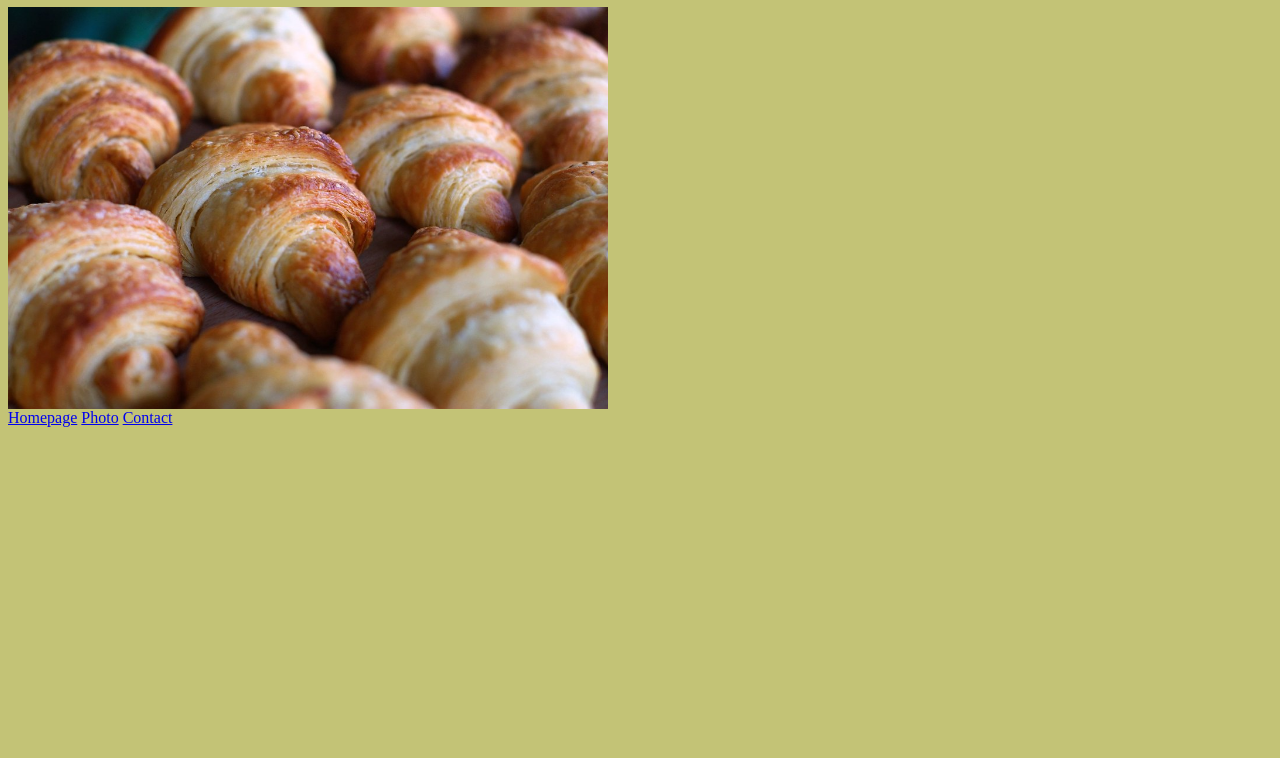
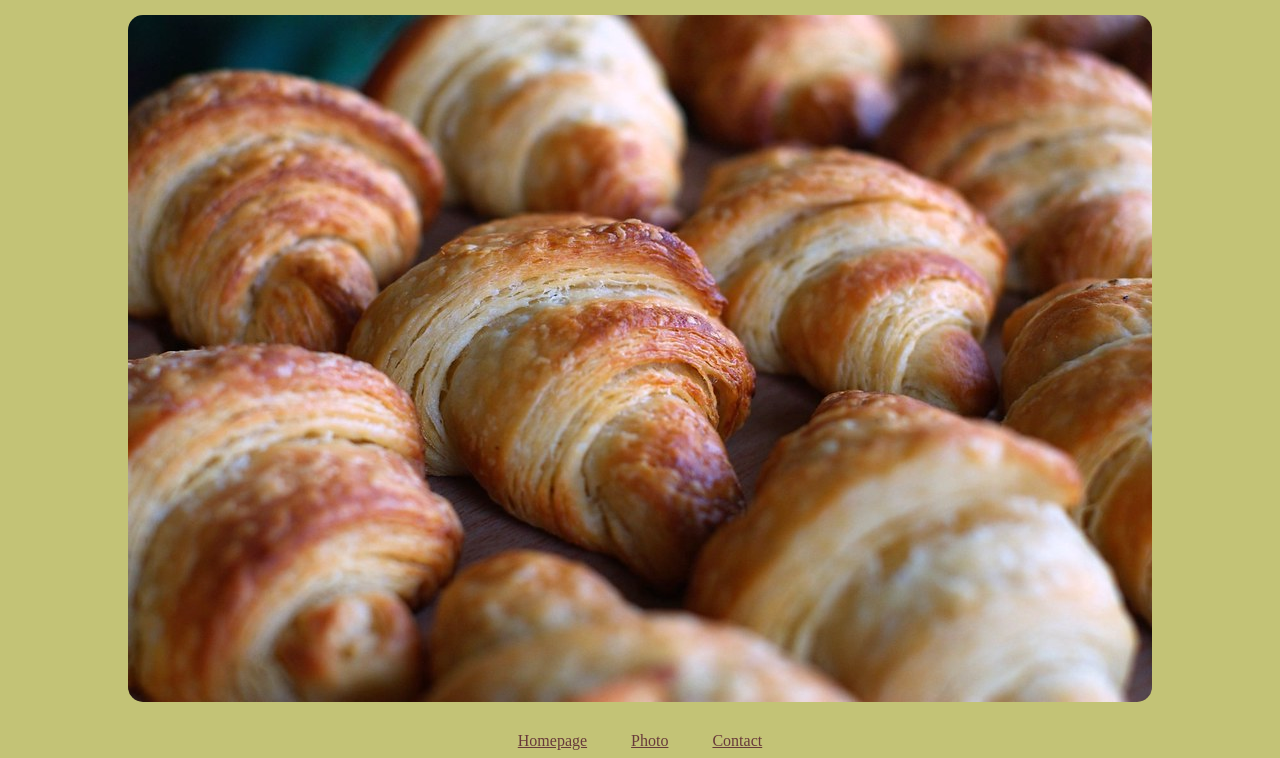
Before and after one commit to Claudia-272/croissant-multiple-pages, a plain HTML site: page photo.html in a window 1280 px wide. Shown: the part 73-831 px from the top of the page. Before the commit the page ends 800 px from the top, so only its background shows below. Drawn offline with Linux system fonts and the light colour scheme.

Commit message:
Complete CSS styling

```diff
--- a/css/styles.css
+++ b/css/styles.css
@@ -3,14 +3,30 @@ body {
 }
 
 h1,
-h3 {
+h3,
+p {
   text-align: center;
 }
 
 h1 {
   color: rgb(104, 58, 58);
 }
-img {
+
+h3{
+    color: rgb(121, 69, 6);
+}
+.croissant-img {
   display: block;
-  width: 600px;
+  max-width: 100%;
+  border-radius: 15px;
+  margin: 30px auto;
 }
+
+footer {
+  text-align: center;
+}
+
+footer a {
+  margin: 0 20px;
+  color: rgb(104, 58, 58);
+}
--- a/photo.html
+++ b/photo.html
@@ -7,12 +7,12 @@
     <link rel="stylesheet" href="/css/styles.css" />
   </head>
   <body>
-    <h1>Tasty croissants</h1>
-    <img src="/images/croissant.jpg" alt="Image of multiple tasty croissants" />
-    <div>
-      <a href="/">Homepage</a>
-      <a href="/photo.html">Photo</a>
-      <a href="/contact.html">Contact</a>
-    </div>
+    <h1>Tasty Croissants</h1>
+    <img src="/images/croissant.jpg" alt="Image of multiple tasty croissants" class="croissant-img"/>
+     <footer>
+      <a href="/" title="Home">Homepage</a>
+      <a href="/photo.html" title="Tasty croissants photo">Photo</a>
+      <a href="/contact.html" title="Contact Tastycroissants.com">Contact</a>
+    </footer>
   </body>
 </html>
```
Also changed, not shown: contact.html (+5 -5 lines), index.html (+7 -7 lines).
